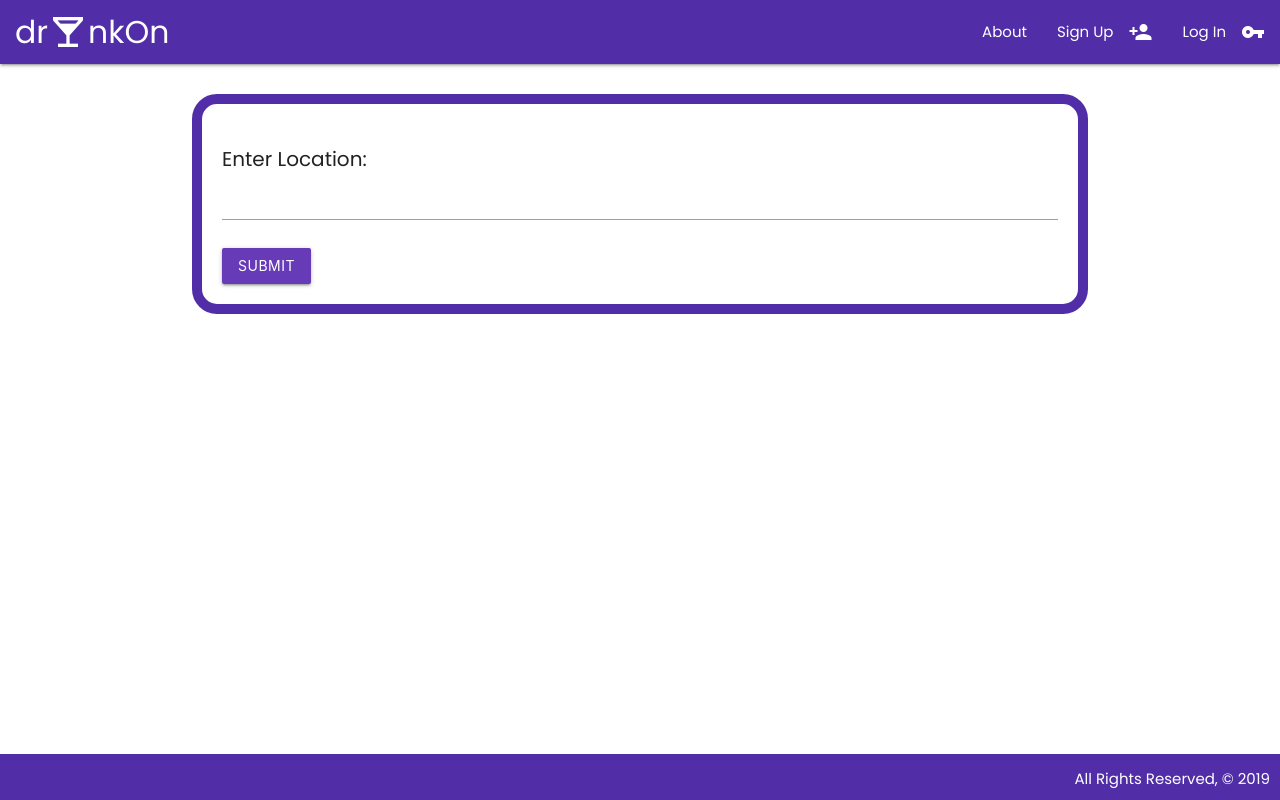
After one commit to vkomova/drinkOn, a Django app: page /inputnearby/ in a window 1280 px wide. The commit adds this page. Run offline with Django 3.2, Linux system fonts and the light colour scheme.

Commit message:
address functionality

```diff
--- /dev/null
+++ b/main_app/templates/inputnearby.html
@@ -0,0 +1,14 @@
+{% extends 'base.html' %}
+{% block content %}
+
+<main class="container padding-top container-pad">
+    <div class ="border">
+        <form action="{% url 'nearby'%}" method="post">
+            {% csrf_token %}
+            <p>Enter Location: <input type="text" name="address" value=""></p>
+            <input type="submit" value="submit" class="btn deep-purple"></input>
+        </form>
+    </div>
+</main>
+
+{% endblock %}
--- a/main_app/templates/nearby.html
+++ b/main_app/templates/nearby.html
@@ -26,7 +26,5 @@
         </table>
     </div>
 </main>
-<p>lat: {{lat}}</p>
-<p>lng: {{lng}}</p>
 
 {% endblock %}
--- a/main_app/urls.py
+++ b/main_app/urls.py
@@ -6,13 +6,8 @@ urlpatterns = [
     path('about/', landing.about, name='about'),
     path('accounts/', include('django.contrib.auth.urls')),
     path('accounts/signup', landing.signup, name='signup'),
+    path('inputnearby/', nearbyhappyhours.inputnearby, name='input_nearby'),
     path('nearby/', nearbyhappyhours.nearby, name='nearby'),
-    # path('happyhour/', nearbyhappyhours.happyhour_index, name='index'),
-    # path('happyhour/<int:happyhour_id>/', nearbyhappyhours.happyhour_detail, name='detail'),
-    # path('happyhour/<int:happyhour_id>/add_photo/', nearbyhappyhours.add_photo, name='add_photo'),
-    # path('happyhour/create/', nearbyhappyhours.HappyhourCreate.as_view(), name='happyhour_create'),
-    # path('happyhour/<int:pk>/update/', nearbyhappyhours.HappyhourUpdate.as_view(), name='happyhour_update'),
-    # path('happyhour/<int:pk>/delete/', nearbyhappyhours.HappyhourDelete.as_view(), name='happyhour_delete'),
     path('restaurants/details', restaurants.check_restaurant, name='restaurant_details'),
     path('restaurants/<int:restaurant_id>/details', restaurants.view_restaurant, name='view_restaurant'),
     path('restaurants/<int:restaurant_id>/update_hours', restaurants.update_hours, name='update_hours'),
--- a/main_app/views/nearbyhappyhours.py
+++ b/main_app/views/nearbyhappyhours.py
@@ -16,6 +16,7 @@ import boto3
 from ..models import Happyhour, Photo
 import os
 import requests
+from geopy.geocoders import Nominatim
 
 IPSTACKKEY = os.environ['IP_STACK_API']
 GOOGLE_MAPS_API_KEY = os.environ['GOOGLE_MAPS_API_KEY']
@@ -26,6 +27,12 @@ BUCKET = 'happyhourwdi'
 
 data = requests.get("http://iatacodes.org/api/v6/cities?api_key=c05152c1-441f-430e-9c6c-54dca70f1427")
 res = data.json()['request']
+
+def inputnearby(request):
+  # address = request.POST.get('address')
+  # print(address)
+  # location = _get_location(address)
+  return render(request, 'inputnearby.html')
 
 def happyhour_index(request):
   happyhourresults = Happyhour.objects.all()
@@ -55,30 +62,16 @@ class HappyhourDelete(LoginRequiredMixin, DeleteView):
   success_url = '/happyhour/'
 
 def nearby(request):
-  coordinates = _get_location()
-  print_results = _display_nearby_places(_get_nearby_places(coordinates[0], coordinates[1]))
+  address = request.POST.get('address')
+  geolocator = Nominatim(user_agent="drinkon")
+  location = geolocator.geocode(address)
+  location_latitude = location.latitude
+  location_longitude = location.longitude
+  print_results = _display_nearby_places(_get_nearby_places(location_latitude, location_longitude))
   restaurant_list = list(zip(print_results[0], print_results[1], print_results[2]))
   return render(request, 'nearby.html', {
     'restaurant_list': restaurant_list,
-    'lat': res['client']['lat'],
-    'lng': res['client']['lng'],
   })
-
-def _get_location():
-  print(res['client']['lat'])
-  print(res['client']['lng'])
-  location_latitude = res['client']['lat']
-  location_longitude = res['client']['lng']
-  return location_latitude, location_longitude
-
-# def _get_location():
-#   f = urllib.request.urlopen('http://api.ipstack.com/check?access_key=' + IPSTACKKEY)
-#   json_string = f.read()
-#   f.close()
-#   location = json.loads(json_string)
-#   location_latitude = location['latitude']
-#   location_longitude = location['longitude']
-#   return location_latitude, location_longitude
 
 def _get_nearby_places(location_latitude, location_longitude):
   coordinates = (location_latitude, location_longitude)
```
